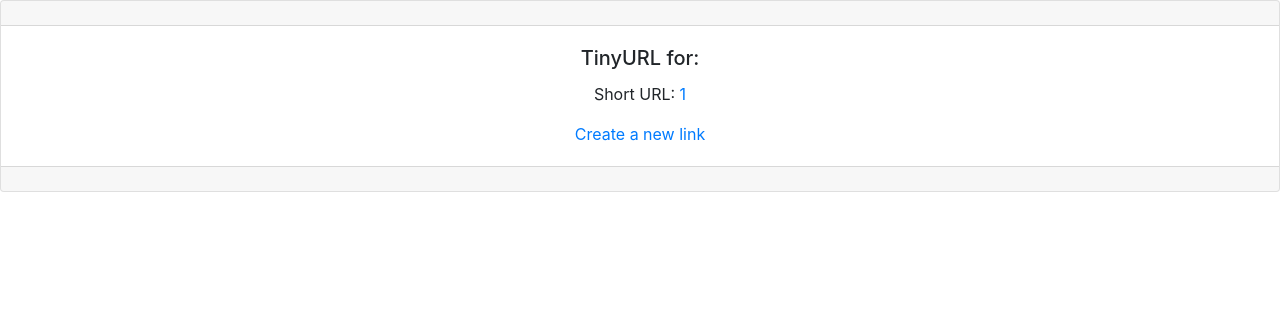
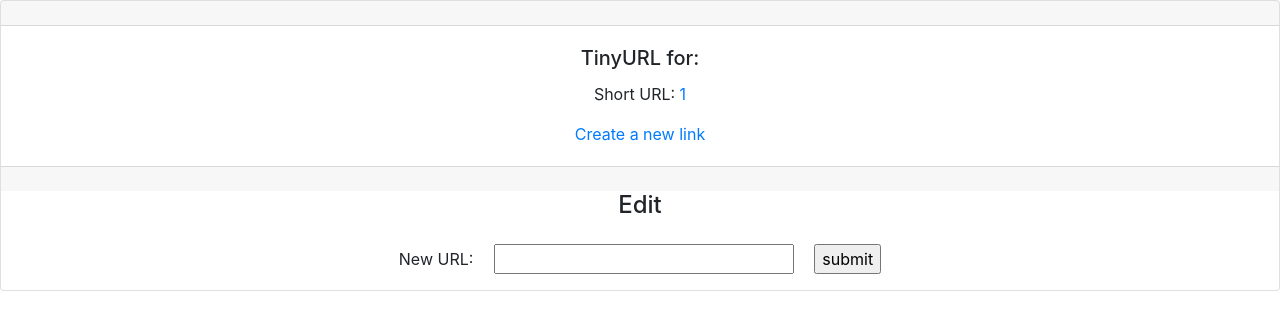
Before and after one commit to gagan-uppal/tinyapp, a Node server app: page /urls/1 in a window 1280 px wide. Shown: the part 56-386 px from the top of the page. Run offline with Node 20, Linux system fonts and the light colour scheme; some libraries are stand-ins or nearby versions.

Commit message:
created edit button and form

```diff
--- a/views/urls_show.ejs
+++ b/views/urls_show.ejs
@@ -16,6 +16,15 @@
         <a href="#">Create a new link</a>
       </div>
     <div class="card-footer text-muted"></div>
+
+    <h4>Edit</h4>
+    <form class="form-inline" action="/urls/<%= shortURL %>" method="POST">
+    </form>
+        <div>
+          <label for="longURL">New URL:</label>
+          <input style="width: 300px; margin: 1em" type="text" name="longURL" id="longURL">
+          <input type="submit" value='submit'>
+        </div>
   </div>
   <!-- Bootstrap JS -->
   <script src="https://code.jquery.com/jquery-3.3.1.slim.min.js" integrity="sha384-q8i/X+965DzO0rT7abK41JStQIAqVgRVzpbzo5smXKp4YfRvH+8abtTE1Pi6jizo" crossorigin="anonymous"></script>
```
Also changed, not shown: views/urls_index.ejs (+8 -2 lines).
